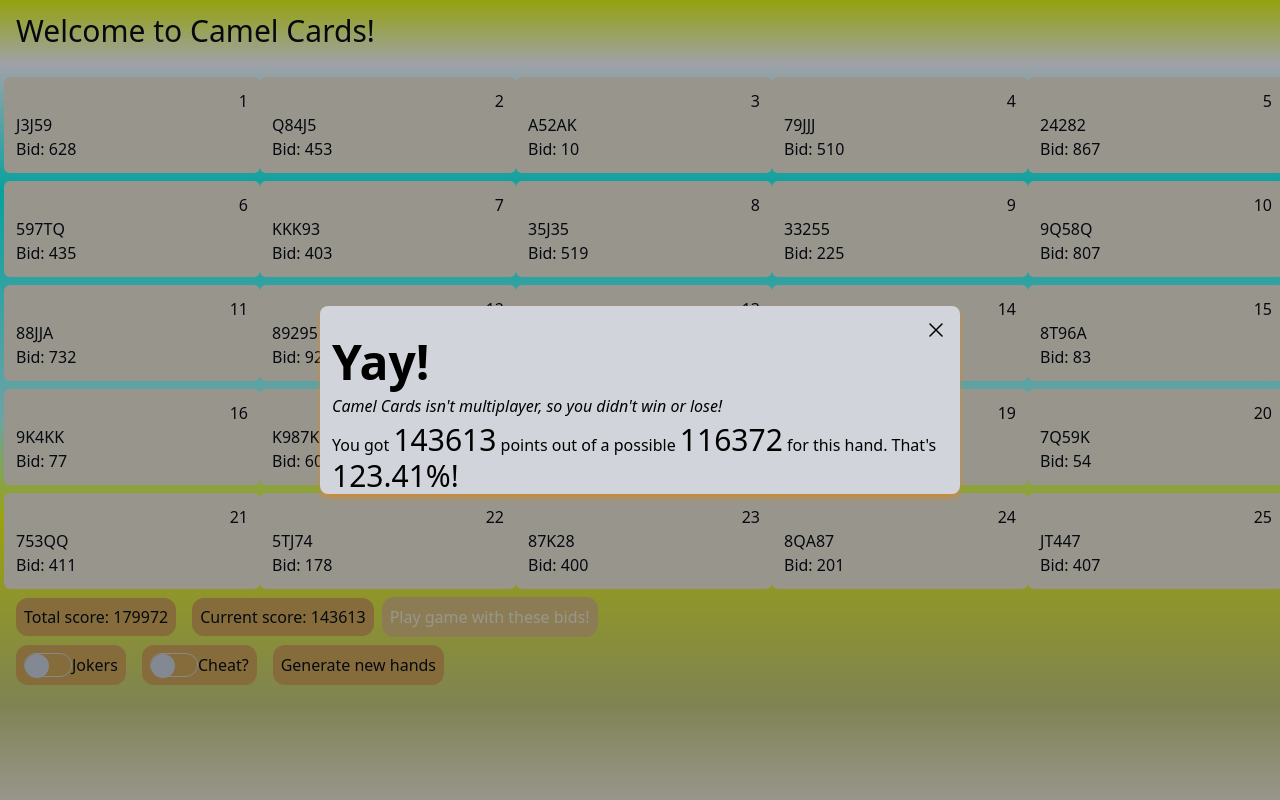
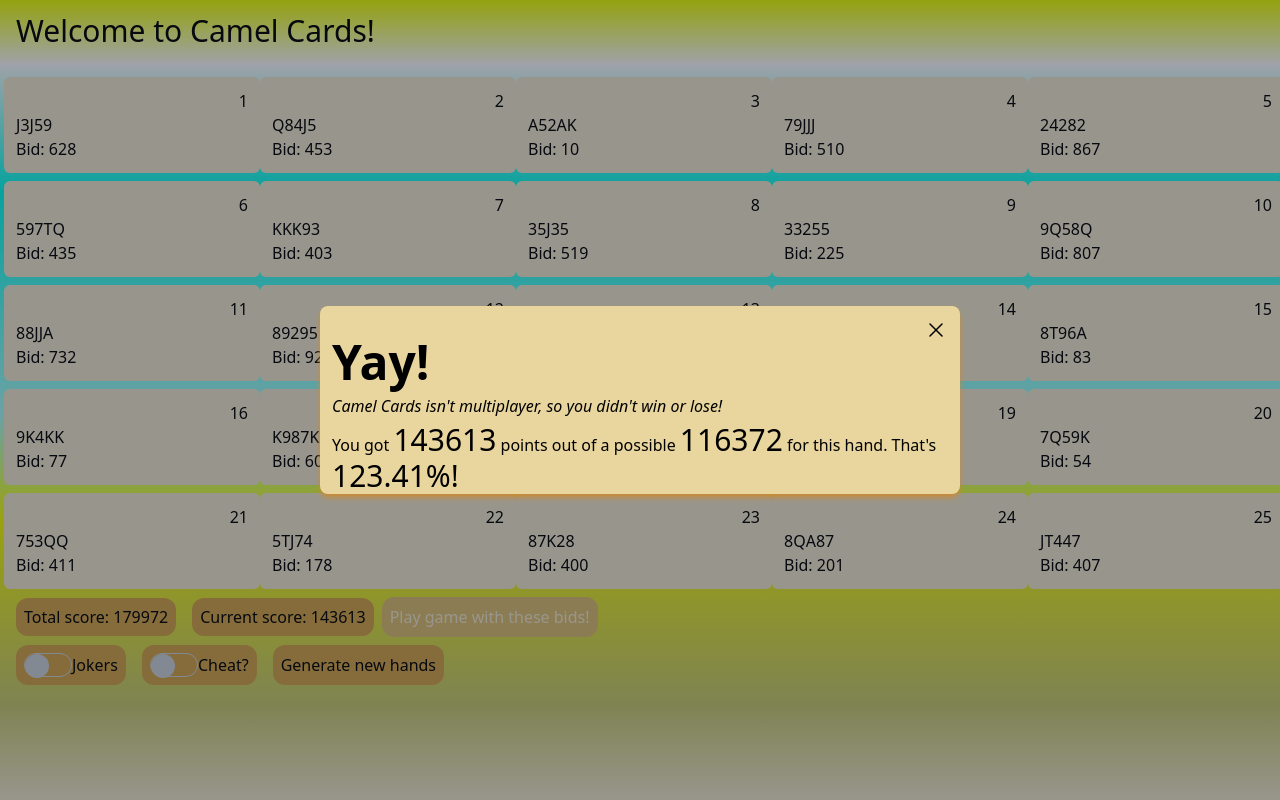
Before and after one commit to RheingoldRiver/CamelCards, a React (Vite) app: page / in a window 1280 px wide. Both pictures are taken after a click on the button "Play game with these bids!". Built offline with nearby package versions, Linux system fonts and the light colour scheme; what @savvywombat/tailwindcss-grid-areas would draw is missing.

Commit message:
sand-colored modal bg

```diff
--- a/src/components/Modal/Modal.tsx
+++ b/src/components/Modal/Modal.tsx
@@ -26,7 +26,7 @@ export const Modal = ({
         <Dialog.Content
           onOpenAutoFocus={onOpenAutoFocus}
           className={clsx(
-            "bg-gray-300",
+            "bg-sand-200",
             "rounded-lg pt-8 pb-0 shadow-md shadow-sand-500",
             "fixed top-[5vw] left-[5vw] sm:top-1/2 sm:left-1/2 sm:translate-x-[-50%] sm:translate-y-[-50%]",
             "max-h-[90vh] w-[min(90vw,_40rem)]",
```
